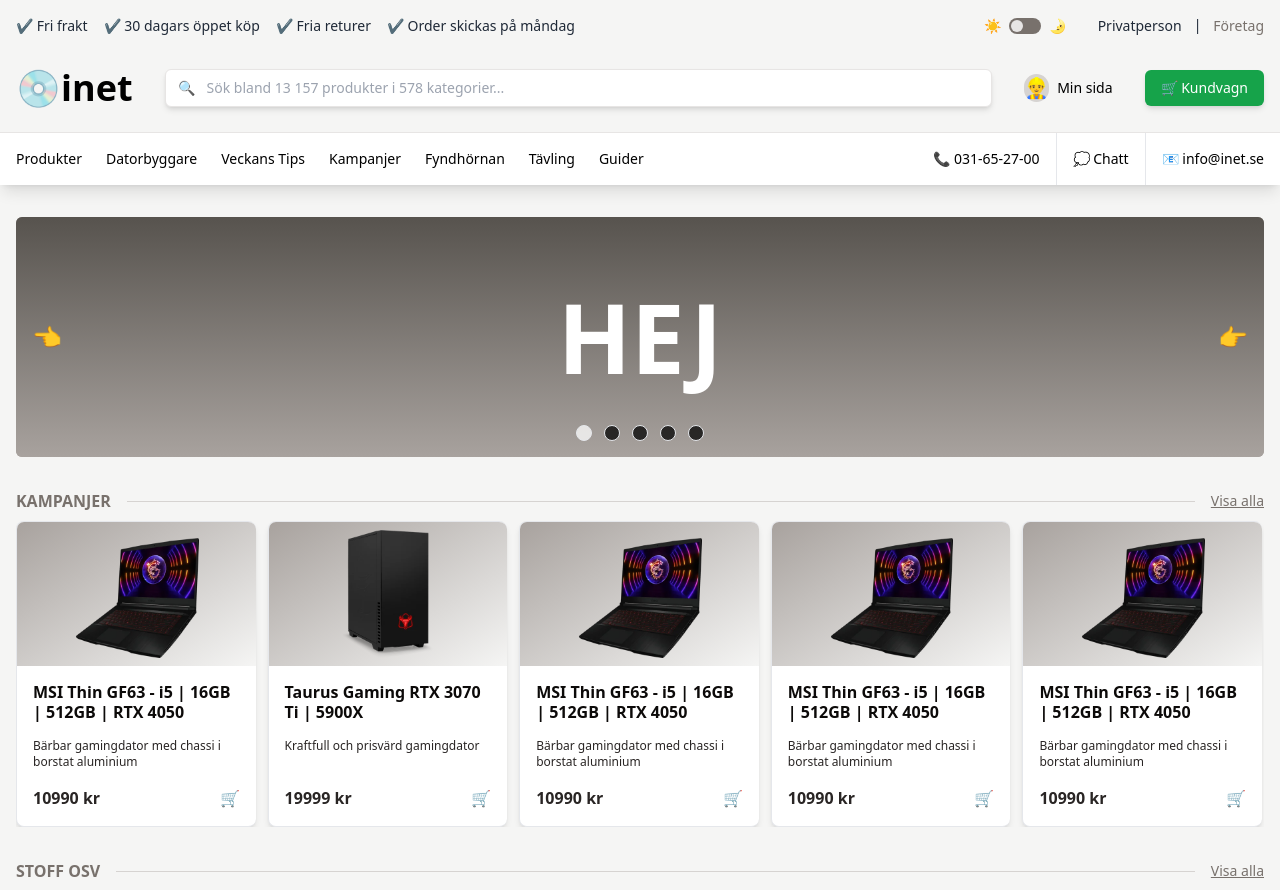
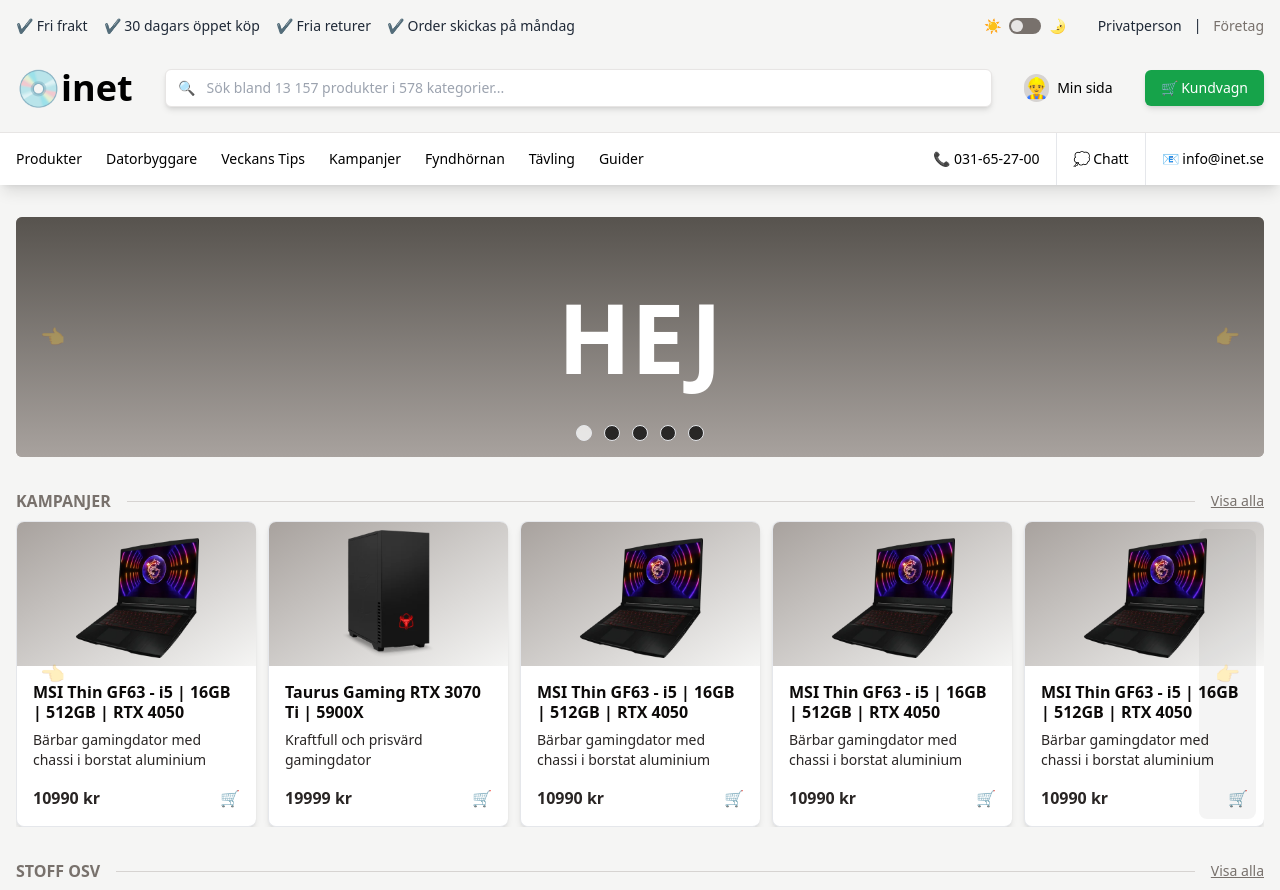
Before and after one commit to simon-off/inet-redesign, a React (Vite) app: page / in a window 1280 px wide. Shown: the top 890 px of the page. Built offline with nearby package versions, Linux system fonts and the light colour scheme.

Commit message:
added scroll buttons to item-shelves

```diff
--- a/src/components/BannerCarousel.tsx
+++ b/src/components/BannerCarousel.tsx
@@ -50,13 +50,13 @@
       )}
       <button
         onClick={leftButtonHandler}
-        className="text-white absolute h-full top-0 left-0 hover:bg-black hover:bg-opacity-10 p-4 text-2xl"
+        className="absolute left-2 top-2 bottom-2 p-4 text-xl rounded-lg opacity-30 transition-colors hover:bg-black hover:opacity-100 hover:bg-opacity-30"
       >
         👈
       </button>
       <button
         onClick={rightButtonHandler}
-        className="text-white absolute h-full top-0 right-0 hover:bg-black hover:bg-opacity-10 p-4 text-2xl"
+        className="absolute right-2 top-2 bottom-2 p-4 text-xl rounded-lg opacity-30 transition-colors hover:bg-black hover:opacity-100 hover:bg-opacity-30"
       >
         👉
       </button>
--- a/src/components/ItemShelf.tsx
+++ b/src/components/ItemShelf.tsx
@@ -1,3 +1,4 @@
+import { useRef, useState } from "react";
 import useFetch from "../hooks/useFetch";
 import IProduct from "../types/IProduct";
 import ShelfItem from "./ShelfItem";
@@ -9,8 +10,40 @@
   visibleItems: number;
 }
 
+enum ScrollLocations {
+  Left,
+  Middle,
+  Right,
+}
+
 function ItemShelf(props: IProps) {
+  const scrollRef = useRef<HTMLDivElement>(null);
+  const [scrollLocation, setScrollLocation] = useState<ScrollLocations>(ScrollLocations.Left);
   const { data, error, loading } = useFetch(`data/${props.fetchURL}`);
+
+  const scrollButtonHandler = (direction: number) => {
+    if (scrollRef.current) {
+      const scrollPosition = scrollRef.current.scrollLeft;
+      const containerWidth = scrollRef.current.scrollWidth;
+      const visibleWidth = scrollRef.current.offsetWidth;
+      const scrollAmount = scrollRef.current.querySelector("article")?.offsetWidth ?? 0;
+
+      if (scrollPosition <= scrollAmount) {
+        setScrollLocation(ScrollLocations.Left);
+      } else if (scrollPosition >= containerWidth - (visibleWidth + scrollAmount)) {
+        setScrollLocation(ScrollLocations.Right);
+      } else {
+        setScrollLocation(ScrollLocations.Middle);
+      }
+
+      // TODO: Updates one click behind.
+
+      scrollRef.current.scroll({
+        left: scrollPosition + scrollAmount * direction,
+        behavior: "smooth",
+      });
+    }
+  };
 
   if (loading) {
     return (
@@ -23,12 +56,8 @@
   if (error && error instanceof Error) {
     return (
       <section className="bg-white rounded-md p-4 shadow-sm">
-        <h2 className="text-red-700 font-semibold pb-2">
-          Could not fetch the correct data...
-        </h2>
-        <p className="text-stone-700 text-sm">
-          {JSON.stringify(error.message)}
-        </p>
+        <h2 className="text-red-700 font-semibold pb-2">Could not fetch the correct data...</h2>
+        <p className="text-stone-700 text-sm">{JSON.stringify(error.message)}</p>
       </section>
     );
   }
@@ -38,26 +67,46 @@
       <section>
         <div className="flex justify-between items-center gap-4 pb-2 text-stone-500">
           <a href={props.link}>
-            <h2 className="uppercase font-semibold  hover:text-blue-500">
-              {props.heading}
-            </h2>
+            <h2 className="uppercase font-semibold  hover:text-blue-500">{props.heading}</h2>
           </a>
           <div className="h-[1px] flex-1 bg-stone-300"></div>
           <a href={props.link} className="underline text-sm">
             Visa alla
           </a>
         </div>
+        <div className="relative">
           <div
-          className="relative grid grid-flow-col gap-[12px] snap-x items-center scroll overflow-x-scroll"
+            ref={scrollRef}
+            className="grid grid-flow-col gap-[12px] snap-x items-center overflow-x-auto"
             style={{
-            gridAutoColumns: `calc(${100 / props.visibleItems}% - 10px)`,
+              gridAutoColumns: `calc((${100 / props.visibleItems}% - 12px) + (12px / ${props.visibleItems}))`,
+              scrollbarWidth: "none",
             }}
           >
-          {/* <button className="absolute left-0 p-4 text-xl">👈</button>
-        <button className="absolute right-0 p-4 text-xl">👉</button> */}
+            <button
+              onClick={() => scrollButtonHandler(-1)}
+              className={`absolute left-2 top-2 bottom-2 p-4 text-xl rounded-lg opacity-30 transition-colors ${
+                scrollLocation !== ScrollLocations.Left
+                  ? "opacity-100 bg-black bg-opacity-[0.15] hover:opacity-100 hover:bg-opacity-30"
+                  : "cursor-default"
+              }`}
+            >
+              👈
+            </button>
+            <button
+              onClick={() => scrollButtonHandler(1)}
+              className={`absolute right-2 top-2 bottom-2 p-4 text-xl rounded-lg opacity-30 transition-colors ${
+                scrollLocation !== ScrollLocations.Right
+                  ? "opacity-100 bg-black bg-opacity-[0.15] hover:opacity-100 hover:bg-opacity-30"
+                  : "cursor-default"
+              }`}
+            >
+              👉
+            </button>
             {data.map((product: IProduct, i: number) => (
               <ShelfItem product={product} key={i} />
             ))}
+          </div>
         </div>
       </section>
     );
--- a/src/components/ShelfItem.tsx
+++ b/src/components/ShelfItem.tsx
@@ -11,10 +11,10 @@
         />
       </div>
       <div className="p-4">
-        <h2 className="font-semibold leading-tight pb-4 text-stone-950">
+        <h2 className="font-semibold leading-tight line-clamp-2 mb-2 text-stone-950">
           {product.name}
         </h2>
-        <p className="text-xs">{product.description}</p>
+        <p className="text-sm">{product.description}</p>
       </div>
       <div className="px-4 pb-4 mt-auto flex justify-between items-center">
         <span className="font-bold">
```
Lines whose indentation alone changed are shown as unchanged.
